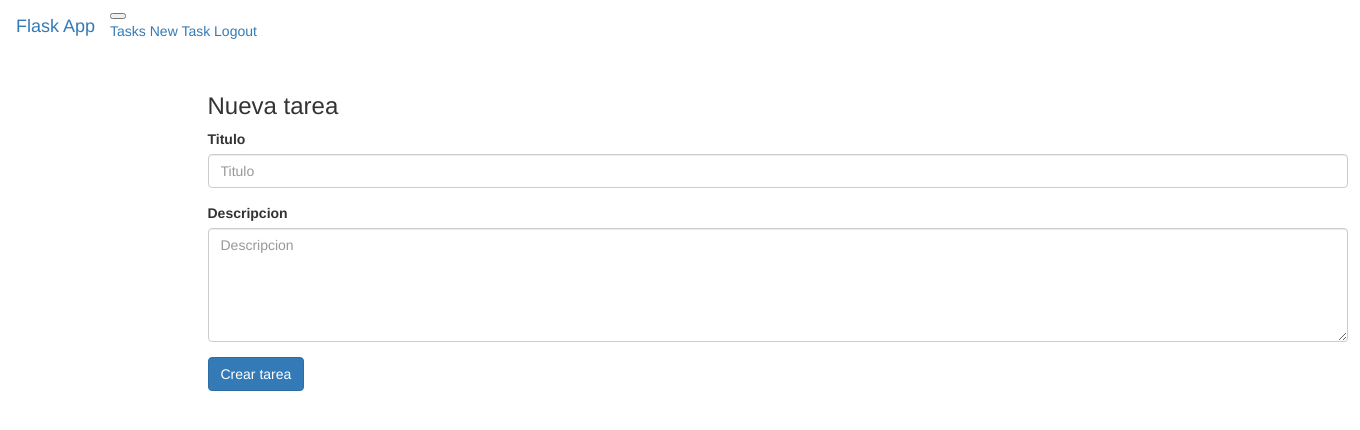
After one commit to AlexLMCode/flask-python, a Flask app: page /tasks/new in a window 1360 px wide. The commit adds this page. Shown: the top 430 px of the page. Run offline with Flask 2, Linux system fonts and the light colour scheme; the visitor is signed in with stand-in values (Sample User, id 1); some libraries are stand-ins or nearby versions.

Commit message:
Basic CRUD in the Tasks model

```diff
--- a/app/consts.py
+++ b/app/consts.py
@@ -3,3 +3,6 @@ LOGIN = 'Usuario autenticado exisotamente'
 USER_CREATED = 'Usuario creado exisotamente'
 LOGOUT = 'Cerraste sesion exitosamente'
 ERROR_USER_PASSWORD = 'Usuario o contrasenia invalidos'
+TASK_CREATED = 'Tarea creada exitosamente'
+TASK_UPDATED = 'Tarea actualizada exitosamente'
+TASK_DELETED = 'Tarea elmindada exitosamente'
--- a/app/forms.py
+++ b/app/forms.py
@@ -1,4 +1,4 @@
-from wtforms import Form, StringField, PasswordField, BooleanField, HiddenField
+from wtforms import Form, StringField, PasswordField, BooleanField, HiddenField, TextAreaField
 from wtforms import validators
 from wtforms.fields.html5 import EmailField
 from .models import User
@@ -66,3 +66,13 @@ class RegisterForm(Form):
             return False
 
         return True
+
+
+class TaskForm(Form):
+    title = StringField('Titulo', validators=[
+        validators.length(min=4, max=50, message='Titulo fuera de rango'),
+        validators.data_required(message='El titulo es requerido')
+    ])
+    description = TextAreaField('Descripcion', validators=[
+        validators.data_required(message='La descripcion es requerida')
+    ], render_kw={'rows': 5})
--- a/app/models.py
+++ b/app/models.py
@@ -12,6 +12,7 @@ class User(db.Model, UserMixin):
     encrypted_password = db.Column(db.String(94), nullable=False)
     email = db.Column(db.String(100), unique=True, nullable=False)
     created_at = db.Column(db.DateTime, default=datetime.datetime.now())
+    tasks = db.relationship('Task', lazy='dynamic')
 
     @property
     def password(self):
@@ -47,3 +48,59 @@ class User(db.Model, UserMixin):
     @classmethod
     def get_by_id(cls, id):
         return User.query.filter_by(id=id).first()
+
+
+class Task(db.Model):
+    __tablename__ = 'tasks'
+
+    id = db.Column(db.Integer, primary_key=True)
+    title = db.Column(db.String(50))
+    description = db.Column(db.Text())
+    user_id = db.Column(db.Integer, db.ForeignKey('users.id'))
+    created_at = db.Column(db.DateTime, default=datetime.datetime.now())
+
+    @property
+    def little_description(self):
+        if len(self.description) > 25:
+            return self.description[0:20] + "..."
+        else:
+            return self.description
+
+    @classmethod
+    def create_element(cls, title, description, user_id):
+        task = Task(title=title, description=description, user_id=user_id)
+
+        db.session.add(task)
+        db.session.commit()
+
+        return task
+
+    @classmethod
+    def get_by_id(cls, id):
+        return Task.query.filter_by(id=id).first()
+
+    @classmethod
+    def update_element(cls, id, title, description):
+        task = Task.get_by_id(id)
+
+        if task is None:
+            return False
+        else:
+            task.title = title
+            task.description = description
+
+        db.session.add(task)
+        db.session.commit()
+        return task
+
+    @classmethod
+    def delelte_element(cls, id):
+        task = Task.get_by_id(id)
+
+        if task is None:
+            return False
+        else:
+            db.session.delete(task)
+            db.session.commit()
+
+        return True
--- a/app/templates/layout.html
+++ b/app/templates/layout.html
@@ -16,15 +16,20 @@
             <div class="collapse navbar-collapse" id="navbarNavAltMarkup">
                 <div class="navbar-nav">
                     {% if current_user.is_authenticated %}
-                        <a class="nav-link active" aria-current="page" href="{{ url_for('.tasks') }}">Tasks</a>
+                        <a class="nav-link {% if active == 'tasks' %} active {% endif %} " aria-current="page"
+                           href="{{ url_for('.tasks') }}">Tasks</a>
+                        <a class="nav-link {% if active == 'new_task' %} active {% endif %}" aria-current="page"
+                           href="{{ url_for('.new_task') }}">New Task</a>
                         <a class="nav-link" href="{{ url_for('.logout') }}">Logout</a>
 
                     {% else %}
-                        <a class="nav-link active" aria-current="page" href="/">Home</a>
+                        <a class="nav-link " aria-current="page" href="/">Home</a>
 
-                        <a class="nav-link" href="{{ url_for('.login') }}">Login</a>
+                        <a class="nav-link {% if active == 'login' %} active {% endif %}"
+                           href="{{ url_for('.login') }}">Login</a>
 
-                        <a class="nav-link" href="{{ url_for('.register') }}">Register</a>
+                        <a class="nav-link {% if active == 'register' %} active {% endif %}"
+                           href="{{ url_for('.register') }}">Register</a>
                         {#<a class="nav-link disabled" href="#" tabindex="-1" aria-disabled="true">Disabled</a>#}
                     {% endif %}
 
--- /dev/null
+++ b/app/templates/task/new.html
@@ -0,0 +1,23 @@
+{% extends 'layout.html' %}
+{% from 'helpers/_forms.html' import render_field %}
+
+{% block container %}
+    <div class="col-md-12 col-md-offset-1">
+        <h3>Nueva tarea</h3>
+        <form method="post">
+
+            <input type="hidden" name="csrf_token" value="{{ csrf_token() }}">
+
+            <div class="form-group">
+                {{ render_field(form.title, class='form-control', placeholder='Titulo') }}
+            </div>
+
+            <div class="form-group">
+                {{ render_field(form.description, class='form-control', placeholder='Descripcion') }}
+            </div>
+
+            <button type="submit" class="btn btn-primary">Crear tarea</button>
+
+        </form>
+    </div>
+{% endblock %}
--- a/app/views.py
+++ b/app/views.py
@@ -1,10 +1,10 @@
 from flask import Blueprint
-from flask import render_template, request, flash, redirect, url_for
+from flask import render_template, request, flash, redirect, url_for, abort
 from flask_login import login_user, logout_user, login_required, current_user
 
-from .forms import LoginForm, RegisterForm
+from .forms import LoginForm, RegisterForm, TaskForm
 from .consts import *
-from .models import User
+from .models import User, Task
 from . import login_manager
 
 page = Blueprint('page', __name__)
@@ -41,7 +41,7 @@ def login():
         else:
             flash(ERROR_USER_PASSWORD, category='error')
 
-    return render_template('auth/login.html', title='Login', form=form)
+    return render_template('auth/login.html', title='Login', form=form, active='login')
 
 
 @page.route('/logout')
@@ -66,10 +66,71 @@ def register():
             return redirect(url_for('.tasks'))
 
     return render_template('auth/register.html', title='Registro',
-                           form=form)
+                           form=form, active='register')
 
 
 @page.route('/tasks')
+@page.route('/tasks/<int:page>')
 @login_required
-def tasks():
-    return render_template('task/list.html', title='Tareas')
+def tasks(page=1, per_page=2):
+    pagination = current_user.tasks.paginate(page=page, per_page=per_page)
+    tasks = pagination.items
+
+    return render_template('task/list.html', title='Tareas', tasks=tasks, pagination=pagination, page=page,
+                           active='tasks')
+
+
+@page.route('/tasks/new', methods=['GET', 'POST'])
+@login_required
+def new_task():
+    form = TaskForm(request.form)
+
+    if request.method == 'POST' and form.validate():
+        task = Task.create_element(form.title.data, form.description.data, current_user.id)
+
+        if task:
+            flash(TASK_CREATED)
+
+    return render_template('task/new.html', title='Nueva tarea', form=form, active='new_task')
+
+
+@page.route('/task/edit/<int:task_id>', methods=['GET', 'POST'])
+@login_required
+def edit_task(task_id):
+    user_task = Task.query.get_or_404(task_id)
+
+    if user_task.user_id != current_user.id:
+        abort(404)
+
+    form = TaskForm(request.form, obj=user_task)
+
+    if request.method == 'POST' and form.validate():
+        task = Task.update_element(user_task.id, form.title.data, form.description.data)
+
+        if task:
+            flash(TASK_UPDATED)
+            return redirect(url_for('.tasks'))
+
+    return render_template('task/edit.html', title='Editar Tarea', form=form)
+
+
+@page.route('/task/delete/<int:task_id>', methods=['GET', 'POST'])
+@login_required
+def delete_task(task_id):
+    task = Task.query.get_or_404(task_id)
+
+    if task.user_id != current_user.id:
+        abort(404)
+
+    if Task.delelte_element(task.id):
+        flash(TASK_DELETED)
+
+    return redirect(url_for('.tasks'))
+
+
+@page.route('/task/show/<int:task_id>')
+@login_required
+def get_task(task_id):
+    task = Task.query.get_or_404(task_id)
+
+    return render_template('task/show.html', title='Tarea', task=task)
--- a/config.py
+++ b/config.py
@@ -5,6 +5,7 @@ class Config:
 class DevelopmentConfig(Config):
     DEBUG = True
     SQLALCHEMY_DATABASE_URI = 'mysql://root:@localhost/project_web_facilito'
+    SQLALCHEMY_TRACK_MODIFICATIONS = False
 
 
 config = {
```
Also changed, not shown: app/templates/task/edit.html (added, +23 -0 lines), app/templates/task/list.html (+38 -0 lines), app/templates/task/show.html (added, +14 -0 lines).
